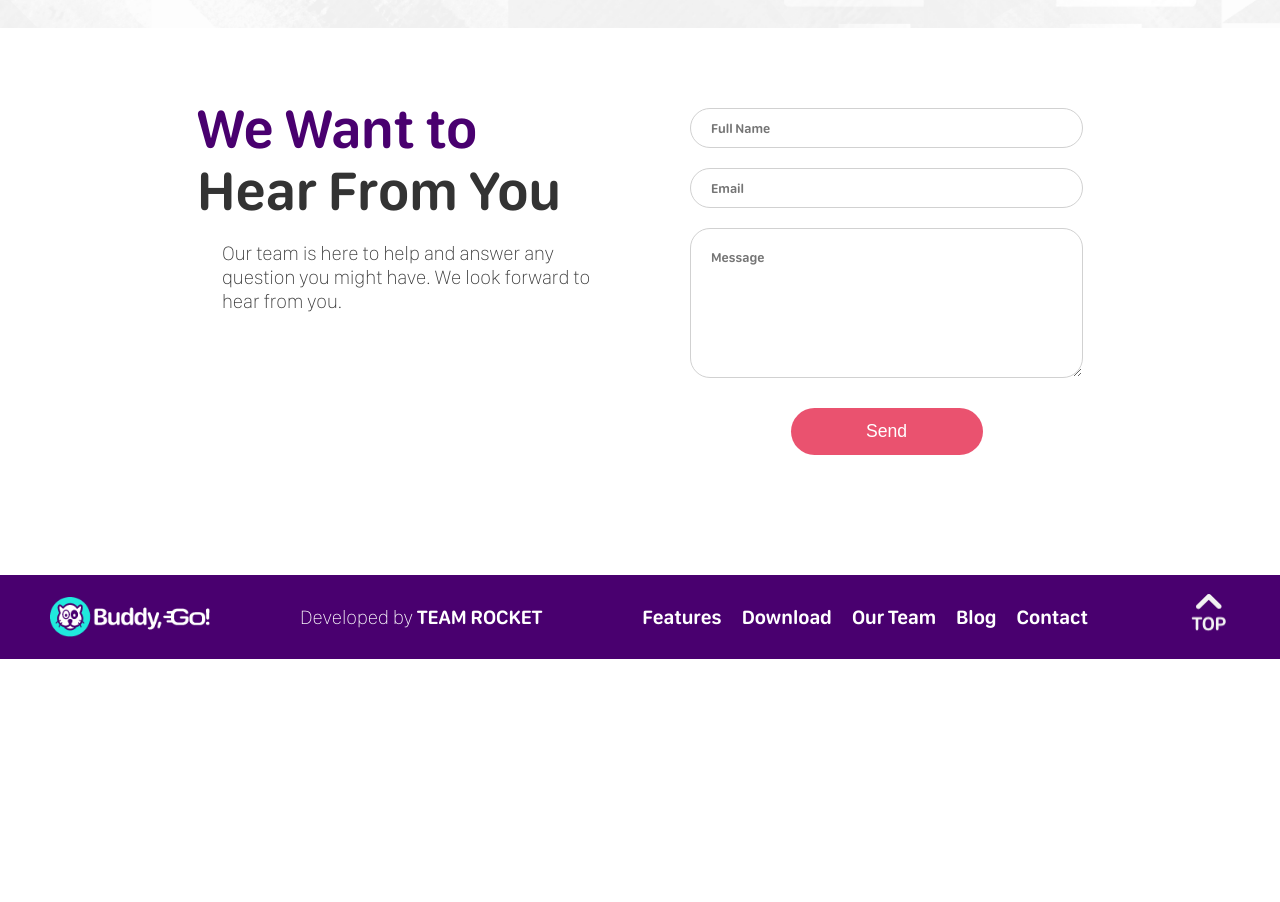
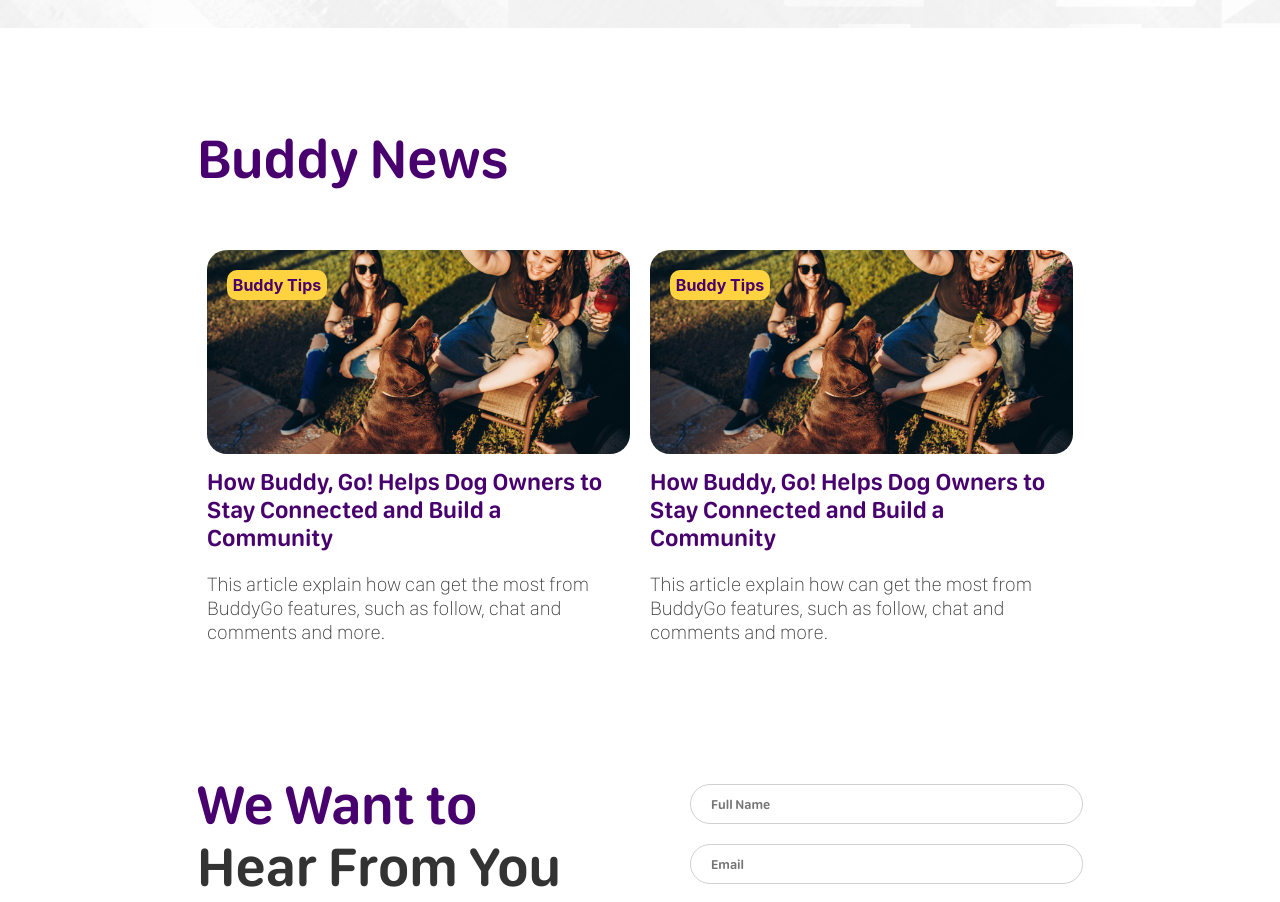
Before and after one commit to epmt6528/buddy-go, a Next.js app: page / in a window 1280 px wide. Shown: the part 2940-3842 px from the top of the page. Before the commit the page ends 3599 px from the top, so only its background shows below. Built offline with nearby package versions, Linux system fonts and the light colour scheme.

Commit message:
Added blog section in home

```diff
--- /dev/null
+++ b/components/Blog.js
@@ -0,0 +1,20 @@
+import BlogCard from './BlogCard'
+
+import { DIV } from './BlogStyled'
+
+const Blog = () => {
+  return (
+    <DIV id="blog">
+      <div>
+        <h2 className="global__areaTitle">Buddy News</h2>
+      </div>
+
+      <div className="cardsDiv">
+        <BlogCard />
+        <BlogCard />
+      </div>
+    </DIV>
+  )
+}
+
+export default Blog
--- /dev/null
+++ b/components/BlogCard.js
@@ -0,0 +1,24 @@
+import Image from 'next/image'
+
+import { DIV } from './BlogCardStyled'
+
+const BlogCard = () => {
+  return (
+    <DIV>
+      <div className="imageDiv">
+        <div className="tag">
+          <h4>Buddy Tips</h4>
+        </div>
+        <Image objectFit="cover" src="/img/Blog/blogPicture.jpg" width={588} height={284} />
+      </div>
+
+      <h3>How Buddy, Go! Helps Dog Owners to Stay Connected and Build a Community</h3>
+      <p>
+        This article explain how can get the most from BuddyGo features, such as follow, chat and
+        comments and more.
+      </p>
+    </DIV>
+  )
+}
+
+export default BlogCard
--- /dev/null
+++ b/components/BlogCardStyled.js
@@ -0,0 +1,38 @@
+import styled from 'styled-components'
+import { color } from '../pages/ThemeConfig'
+
+export const DIV = styled.div`
+  margin: 10px;
+
+  .imageDiv {
+    position: relative;
+
+    img {
+      border-radius: 20px;
+    }
+  }
+
+  .tag {
+    position: absolute;
+    z-index: 2;
+    top: 20px;
+    left: 20px;
+
+    width: 100px;
+    height: 30px;
+    border-radius: 10px;
+    color: ${color.purple};
+    background-color: ${color.yellow};
+
+    h4 {
+      text-align: center;
+      line-height: 30px;
+      margin: 0;
+    }
+  }
+
+  h3 {
+    color: ${color.purple};
+    line-height: 28px;
+  }
+`
--- /dev/null
+++ b/components/BlogStyled.js
@@ -0,0 +1,12 @@
+import styled from 'styled-components'
+
+export const DIV = styled.div`
+  margin: 100px auto;
+  max-width: 886px;
+
+  .cardsDiv {
+    display: grid;
+    grid-template-columns: 1fr 1fr;
+    margin: 50px 0;
+  }
+`
--- a/components/Footer.js
+++ b/components/Footer.js
@@ -22,7 +22,7 @@
           <Link href="#team">Our Team</Link>
         </li>
         <li>
-          <Link href="/">Blog</Link>
+          <Link href="#blog">Blog</Link>
         </li>
         <li>
           <Link href="#contact">Contact</Link>
--- a/components/Nav.js
+++ b/components/Nav.js
@@ -28,7 +28,7 @@
           <Link href="#team">Our Team</Link>
         </li>
         <li>
-          <Link href="/">Blog</Link>
+          <Link href="#blog">Blog</Link>
         </li>
         <li>
           <Link href="#contact">Contact</Link>
--- a/pages/index.js
+++ b/pages/index.js
@@ -1,6 +1,7 @@
 import Features from '../components/Features'
 import Download from '../components/Download'
 import Team from '../components/Team'
+import Blog from '../components/Blog'
 import Contact from '../components/Contact'
 
 export default function Home() {
@@ -9,6 +10,7 @@
       <Features />
       <Download />
       <Team />
+      <Blog />
       <Contact />
     </div>
   )
```
Also changed, not shown: public/img/Blog/blogPicture.jpg (added).
